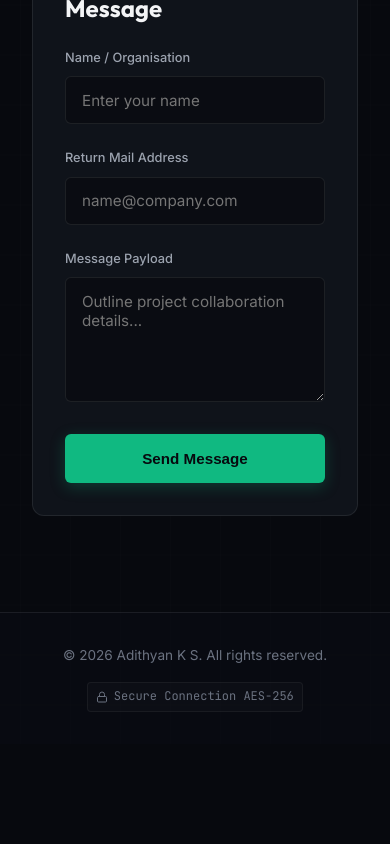
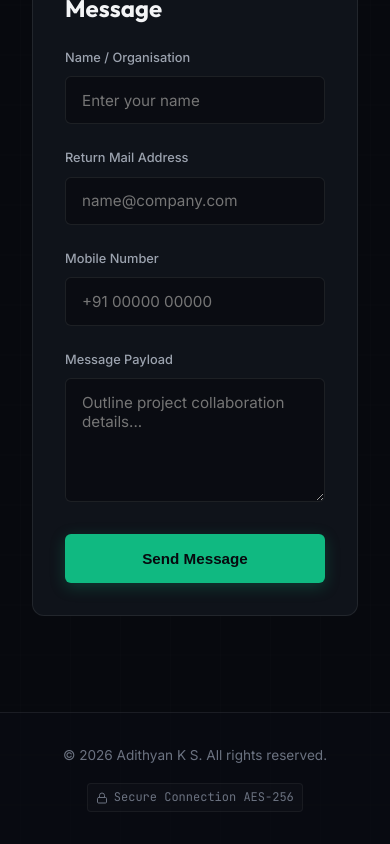
Before and after one commit to adithyanks2005/portfolio, a React (Vite) app: page / in a window 390 px wide. Shown: the part 10285-11129 px from the top of the page. Before the commit the page ends 11029 px from the top, so only its background shows below. Built offline with nearby package versions, Linux system fonts and the light colour scheme.

Commit message:
Add mobile number field to contact form

```diff
--- a/src/App.tsx
+++ b/src/App.tsx
@@ -24,7 +24,7 @@ const EMAILJS_TEMPLATE_ID = 'template_1zliych';
 const EMAILJS_PUBLIC_KEY = 'BtljEYEC7_8Fbkft_';
 
 export default function App() {
-  const [formState, setFormState] = useState({ name: '', email: '', message: '' });
+  const [formState, setFormState] = useState({ name: '', email: '', phone: '', message: '' });
   const [submitted, setSubmitted] = useState(false);
   const [sending, setSending] = useState(false);
   const [error, setError] = useState('');
@@ -43,13 +43,14 @@ export default function App() {
         {
           from_name: formState.name,
           from_email: formState.email,
+          from_phone: formState.phone,
           message: formState.message,
           to_email: 'ksadithyan2021@gmail.com',
         },
         EMAILJS_PUBLIC_KEY
       );
       setSubmitted(true);
-      setFormState({ name: '', email: '', message: '' });
+      setFormState({ name: '', email: '', phone: '', message: '' });
       setTimeout(() => setSubmitted(false), 5000);
     } catch {
       setError('Transmission failed. Please try emailing directly at ksadithyan2021@gmail.com');
@@ -282,6 +283,16 @@ export default function App() {
                   />
                 </div>
                 <div className="form-group">
+                  <label htmlFor="phone">Mobile Number</label>
+                  <input
+                    type="tel"
+                    id="phone"
+                    value={formState.phone}
+                    onChange={(e) => setFormState({ ...formState, phone: e.target.value })}
+                    placeholder="+91 00000 00000"
+                  />
+                </div>
+                <div className="form-group">
                   <label htmlFor="message">Message Payload</label>
                   <textarea
                     id="message"
```
